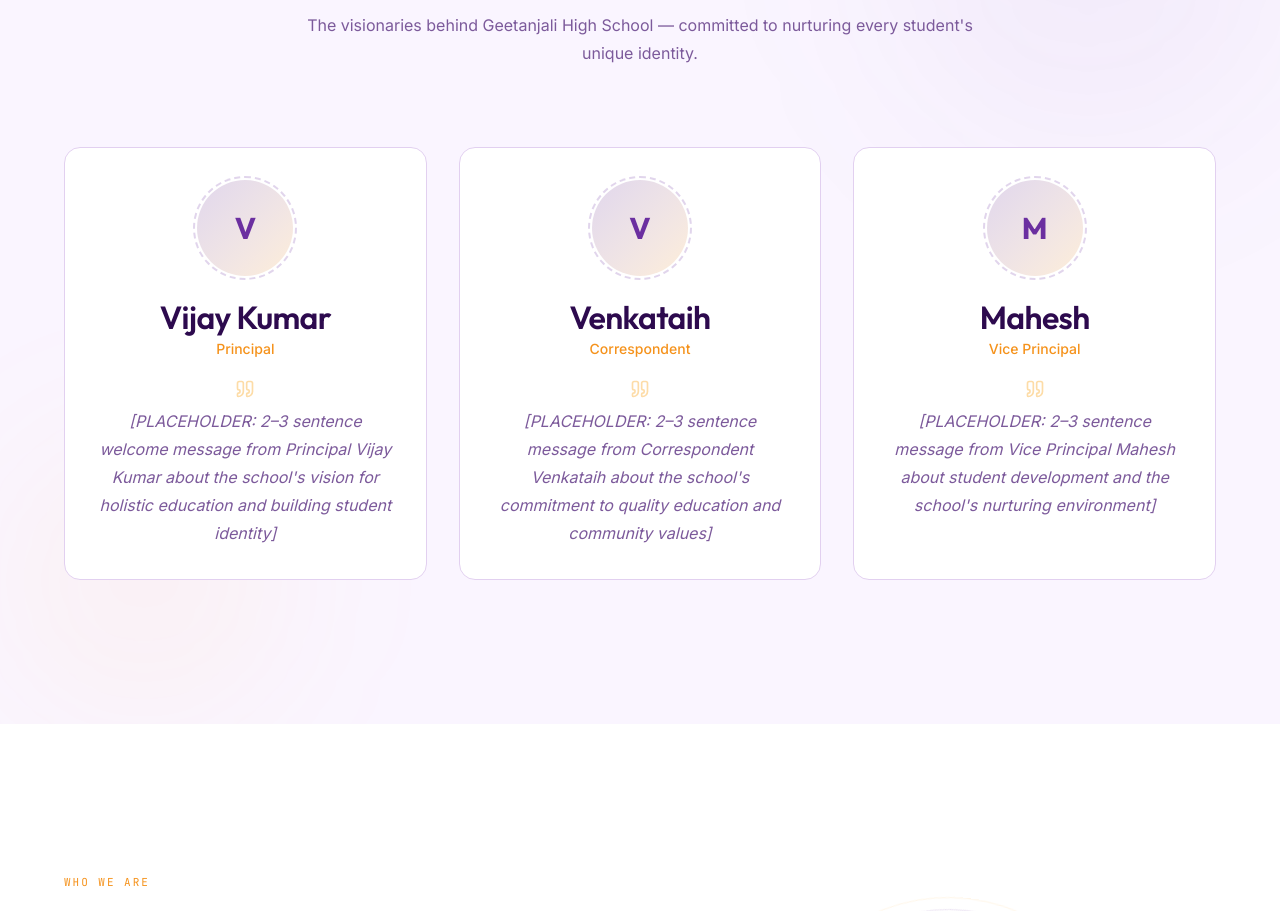
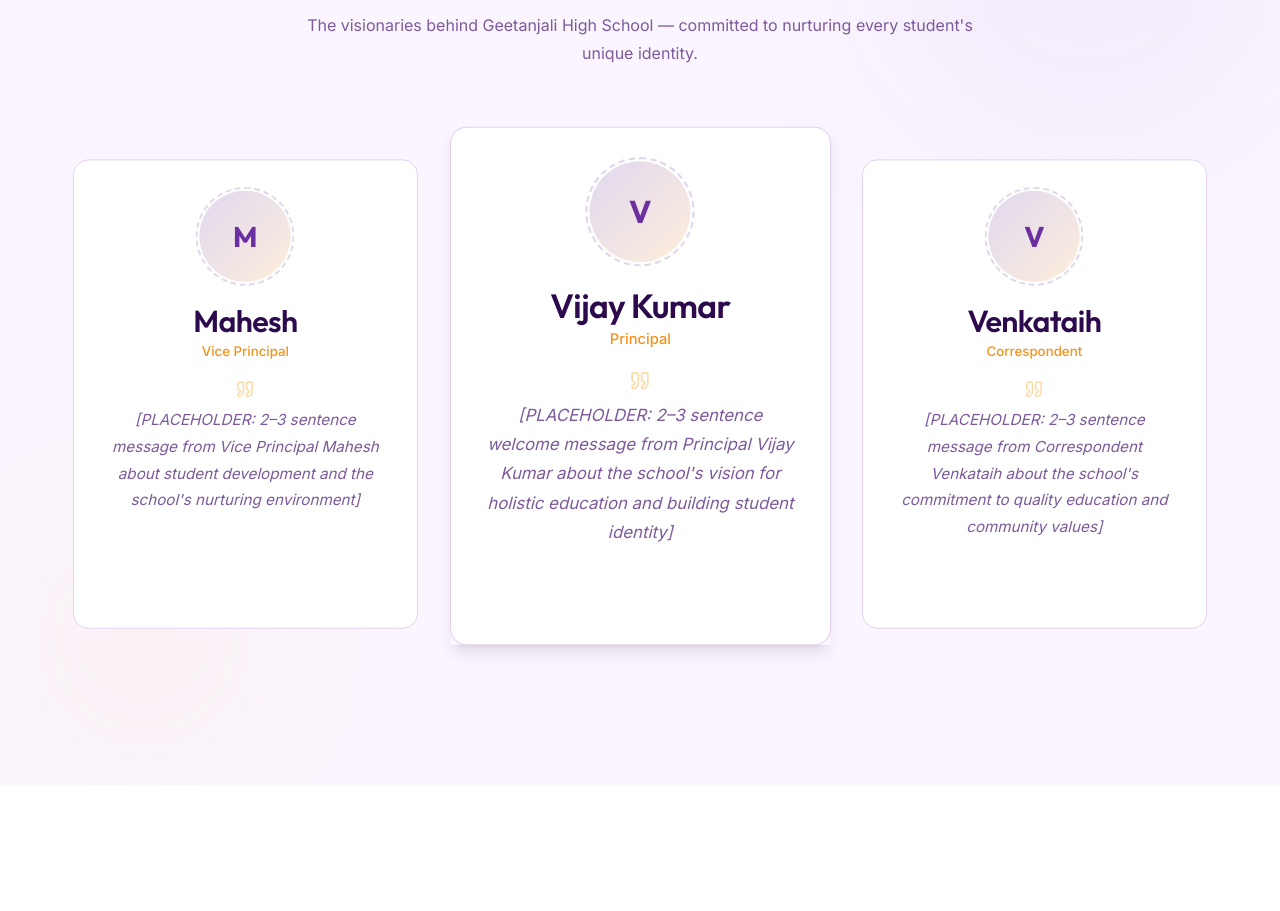
Before and after one commit to bhanreddy/ghs-website, a Next.js app: page / in a window 1280 px wide. Shown: the part 1040-1951 px from the top of the page. Built offline with nearby package versions, Linux system fonts and the light colour scheme.

Commit message:
enhance(leadership): 3D tilt cards, directional entrance, hierarchy layout

```diff
--- a/src/components/sections/Leadership.tsx
+++ b/src/components/sections/Leadership.tsx
@@ -6,6 +6,7 @@
 import SectionHeading from "@/components/ui/SectionHeading";
 import TiltCard from "@/components/ui/TiltCard";
 import leadershipData from "@/content/leadership.json";
+import { cn } from "@/lib/utils";
 
 export default function Leadership() {
   const sectionRef = useRef<HTMLElement>(null);
@@ -27,26 +28,48 @@
         />
 
         {/* Leadership Cards */}
-        <div className="grid grid-cols-1 md:grid-cols-3 gap-8">
-          {leadershipData.leaders.map((leader, i) => (
+        <div className="grid grid-cols-2 md:grid-cols-3 gap-8 items-stretch">
+          {leadershipData.leaders.map((leader, i) => {
+            let orderClass = "";
+            let animVariants: { initial?: any; animate?: any } = {};
+
+            if (leader.id === "principal") {
+              orderClass = "col-span-2 md:col-span-1 order-1 md:order-2";
+              animVariants = {
+                initial: { y: 60, opacity: 0 },
+                animate: { y: 0, opacity: 1 }
+              };
+            } else if (leader.id === "vice-principal") {
+              orderClass = "col-span-1 order-2 md:order-1";
+              animVariants = {
+                initial: { x: -60, opacity: 0 },
+                animate: { x: 0, opacity: 1 }
+              };
+            } else {
+              // correspondent
+              orderClass = "col-span-1 order-3 md:order-3";
+              animVariants = {
+                initial: { x: 60, opacity: 0 },
+                animate: { x: 0, opacity: 1 }
+              };
+            }
+
+            return (
               <motion.div
                 key={leader.id}
-              initial={{ opacity: 0, y: 50, scale: 0.95 }}
-              animate={
-                isInView
-                  ? {
-                      opacity: 1,
-                      y: 0,
-                      scale: 1,
-                      transition: {
+                initial={animVariants.initial}
+                animate={isInView ? animVariants.animate : {}}
+                transition={{
                   duration: 0.7,
-                        delay: 0.2 + i * 0.15,
+                  delay: 0.2 + i * 0.1,
                   ease: [0.16, 1, 0.3, 1],
-                      },
-                    }
-                  : {}
-              }
+                }}
+                className={cn("h-full", orderClass)}
               >
+                <div className={cn(
+                  "h-full transition-all duration-500",
+                  leader.id === "principal" ? "md:scale-105 md:-translate-y-2 md:z-10 shadow-lg" : "md:scale-95"
+                )}>
                   <TiltCard
                     className="bg-brand-surface rounded-2xl border border-brand-border p-8 h-full group hover:border-brand-primary/30 transition-colors duration-500"
                     tiltIntensity={8}
@@ -80,11 +103,22 @@
                         <p className="text-brand-text-muted text-sm font-body leading-relaxed italic">
                           {leader.quote}
                         </p>
+
+                        {/* Hover message reveal */}
+                        <div className="mt-4 pt-3 border-t border-brand-border/40 opacity-0 group-hover:opacity-100 transform translate-y-2 group-hover:translate-y-0 transition-all duration-500">
+                          <span className="font-mono text-xs text-brand-secondary/90 font-medium block">
+                            {leader.id === "principal" && "“Shaping minds, nurturing future leaders.”"}
+                            {leader.id === "correspondent" && "“Excellence in education is our promise.”"}
+                            {leader.id === "vice-principal" && "“Building character, driving progress.”"}
+                          </span>
+                        </div>
                       </div>
                     </div>
                   </TiltCard>
+                </div>
               </motion.div>
-          ))}
+            );
+          })}
         </div>
       </div>
     </section>
--- a/src/components/ui/TiltCard.tsx
+++ b/src/components/ui/TiltCard.tsx
@@ -1,10 +1,9 @@
 "use client";
 
 import { useRef, useState, ReactNode } from "react";
-import { motion, HTMLMotionProps } from "framer-motion";
 import { cn } from "@/lib/utils";
 
-interface TiltCardProps extends Omit<HTMLMotionProps<"div">, "children"> {
+interface TiltCardProps extends React.HTMLAttributes<HTMLDivElement> {
   children?: ReactNode;
   tiltIntensity?: number;
   glare?: boolean;
@@ -18,41 +17,53 @@
   ...props
 }: TiltCardProps) {
   const cardRef = useRef<HTMLDivElement>(null);
-  const [rotate, setRotate] = useState({ x: 0, y: 0 });
   const [glarePos, setGlarePos] = useState({ x: 50, y: 50 });
 
   const handleMouseMove = (e: React.MouseEvent) => {
     if (!cardRef.current) return;
-    const rect = cardRef.current.getBoundingClientRect();
-    const centerX = rect.left + rect.width / 2;
-    const centerY = rect.top + rect.height / 2;
-    const rotateX = ((e.clientY - centerY) / (rect.height / 2)) * -tiltIntensity;
-    const rotateY = ((e.clientX - centerX) / (rect.width / 2)) * tiltIntensity;
+    const card = cardRef.current;
+    const rect = card.getBoundingClientRect();
+    const x = (e.clientX - rect.left) / rect.width - 0.5; // -0.5 to 0.5
+    const y = (e.clientY - rect.top) / rect.height - 0.5;
 
-    setRotate({ x: rotateX, y: rotateY });
-    setGlarePos({
-      x: ((e.clientX - rect.left) / rect.width) * 100,
-      y: ((e.clientY - rect.top) / rect.height) * 100,
-    });
+    // Direct DOM manipulation
+    card.style.transition = "none";
+    card.style.transform = `
+      perspective(600px)
+      rotateY(${x * tiltIntensity}deg)
+      rotateX(${-y * tiltIntensity}deg)
+      scale(1.02)
+    `;
+
+    if (glare) {
+      const glareX = ((e.clientX - rect.left) / rect.width) * 100;
+      const glareY = ((e.clientY - rect.top) / rect.height) * 100;
+      setGlarePos({ x: glareX, y: glareY });
+    }
   };
 
   const handleMouseLeave = () => {
-    setRotate({ x: 0, y: 0 });
+    if (!cardRef.current) return;
+    const card = cardRef.current;
+
+    // Reset with 300ms ease transition
+    card.style.transition = "transform 300ms ease";
+    card.style.transform = `
+      perspective(600px)
+      rotateY(0deg)
+      rotateX(0deg)
+      scale(1)
+    `;
     setGlarePos({ x: 50, y: 50 });
   };
 
   return (
-    <motion.div
+    <div
       ref={cardRef}
       onMouseMove={handleMouseMove}
       onMouseLeave={handleMouseLeave}
-      animate={{
-        rotateX: rotate.x,
-        rotateY: rotate.y,
-      }}
-      transition={{ type: "spring", stiffness: 300, damping: 20 }}
-      style={{ perspective: 1000, transformStyle: "preserve-3d" }}
-      className={cn("relative overflow-hidden", className)}
+      style={{ transformStyle: "preserve-3d" }}
+      className={cn("relative overflow-hidden transition-all duration-300", className)}
       {...props}
     >
       {children}
@@ -66,6 +77,6 @@
           }}
         />
       )}
-    </motion.div>
+    </div>
   );
 }
```
Lines whose indentation alone changed are shown as unchanged.
